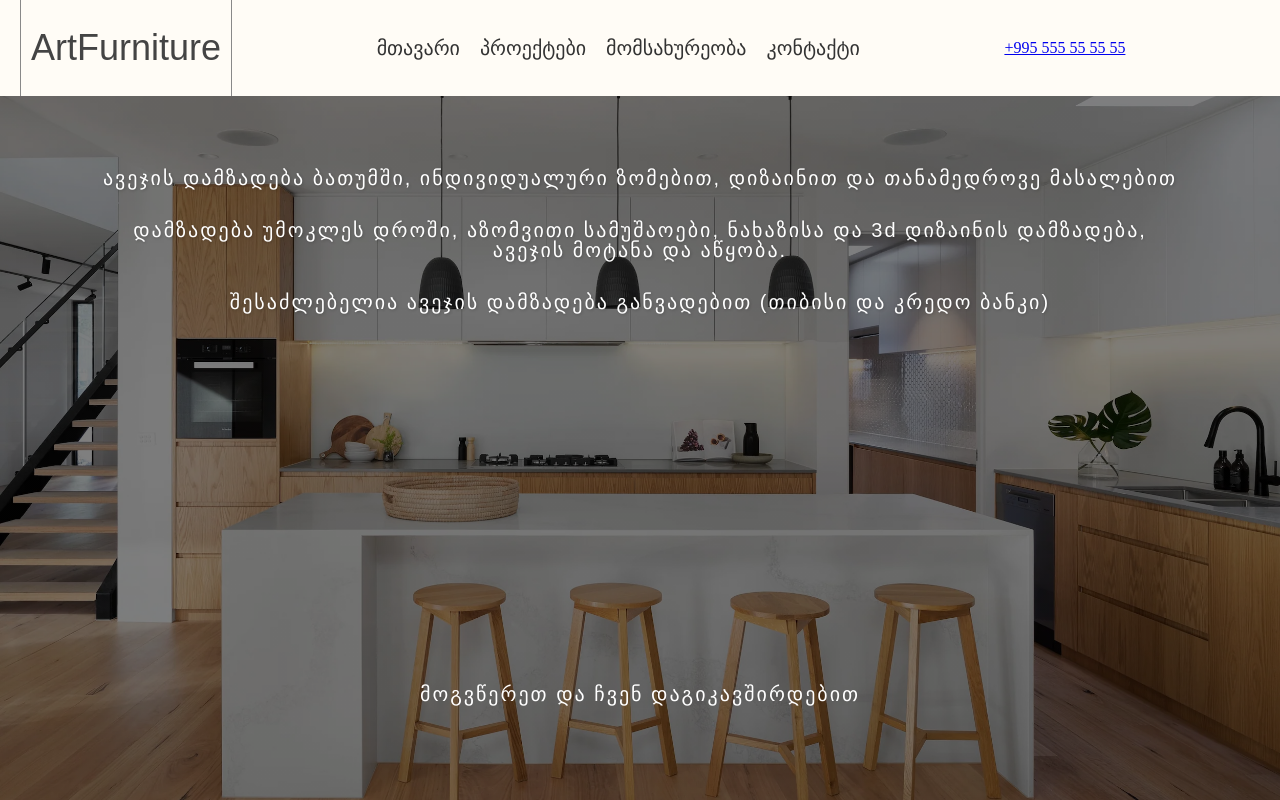
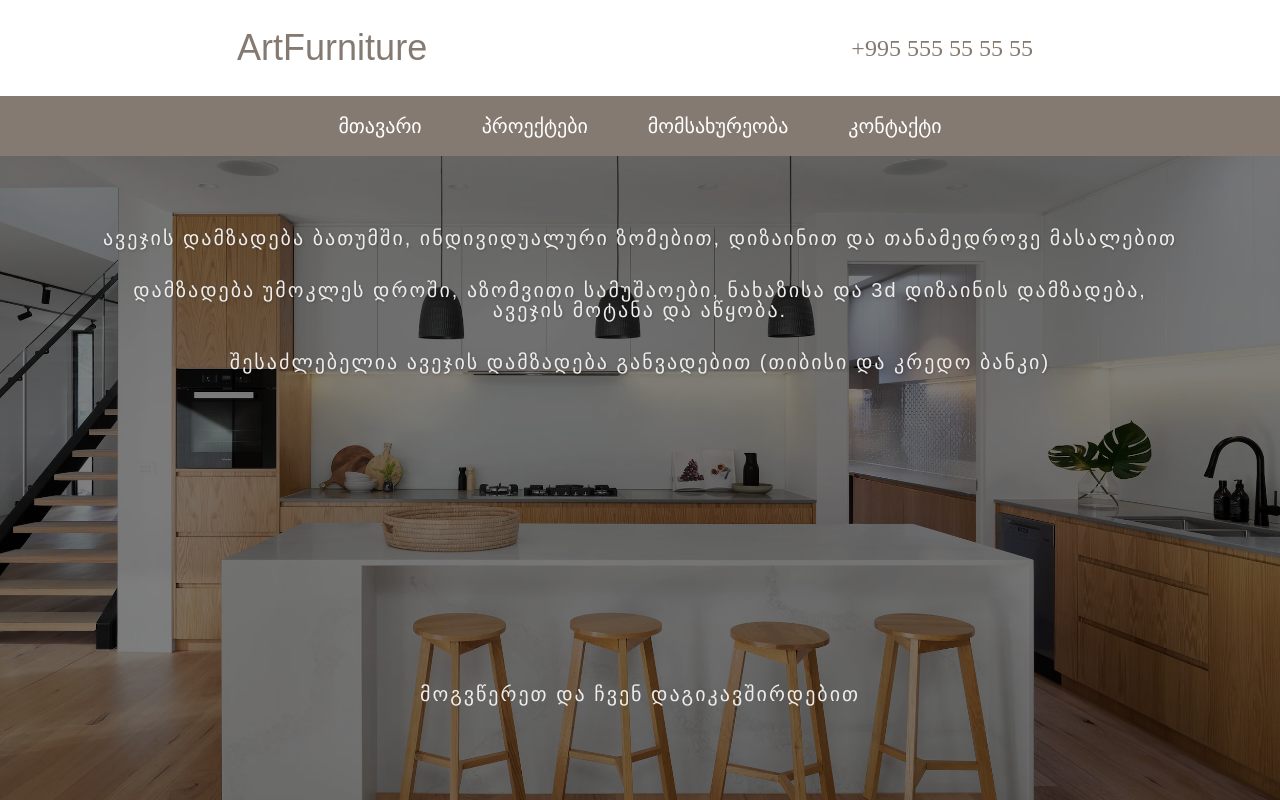
Before and after one commit to ShotaPutkaradze/artfurniture, a React (Create React App) app: page / in a window 1280 px wide. Built offline with nearby package versions, Linux system fonts and the light colour scheme; a web font is replaced by a local one.

Commit message:
new header designe

```diff
--- a/src/App.css
+++ b/src/App.css
@@ -1,4 +1,5 @@
-/* main color: #fff3ca; */
+/* main colors: #857a72 #fff; */
+/*light-americano  #EEEDEC*/
 
 * {
   margin: 0;
--- a/src/components/MainNav.module.css
+++ b/src/components/MainNav.module.css
@@ -1,7 +1,10 @@
 .main_nav {
   display: flex;
   align-items: center;
-  height: 100%;
+  justify-content: center;
+  gap: 4rem;
+  height: 6rem;
+  background-color: #857a72;
 }
 
 .main_nav_link:link,
@@ -12,7 +15,7 @@
   padding: 0 1rem;
   height: 100%;
   text-decoration: none;
-  color: #333;
+  color: #fff;
   font-size: 2rem;
   transition: color 0.5s;
 
@@ -21,9 +24,9 @@
 .main_nav_link:hover,
 .main_nav_link:active {
   padding: 0 0.9rem;
-  color: #898989;
-  border-left: 1px solid #898989;
-  border-right: 1px solid #898989;
+  color: #eeedec;
+  border-left: 1px solid #eeedec;
+  border-right: 1px solid #eeedec;
   /* offset-x | offset-y | blur-radius | color */
-  text-shadow: 0 0 1px #898989;
+  text-shadow: 0 0 1px #eeedec;
 }
--- a/src/layouts/Header.jsx
+++ b/src/layouts/Header.jsx
@@ -9,12 +9,15 @@ const Header = () => {
         <div className={styles.slogan}>
           <a href="/#">ArtFurniture</a>
         </div>
-        <MainNav />
-        <div className={styles.header_contact}>
+
+        <div className={styles.contact}>
           <a href="tel:+995555555555">+995 555 55 55 55</a>
+          <div className={styles.header_language}></div>
         </div>
-        <div className={styles.header_language}></div>
       </header>
+
+      <MainNav />
+
       <main>
         <Outlet />
       </main>
--- a/src/layouts/Header.module.css
+++ b/src/layouts/Header.module.css
@@ -1,10 +1,8 @@
 .container {
   display: flex;
-  justify-content: space-between;
+  justify-content: space-around;
   align-items: center;
   padding: 0 2rem;
-
-  background-color: #fffcf6;
   height: 9.6rem;
   max-width: 100%;
   margin: 0 auto;
@@ -24,12 +22,9 @@
   padding: 0 1rem;
 
   text-decoration: none;
-  color: #444;
+  color: #857a72;
   font-size: 3.6rem;
   font-family: "Rubik", sans-serif;
-
-  border-left: 1px solid #898989;
-  border-right: 1px solid #898989;
   transition: all 0.5s;
 }
 
@@ -40,7 +35,11 @@
 
 .contact {
   display: flex;
-  flex-direction: column;
   gap: 2rem;
+}
+
+.contact a {
+  color: #857a72;
+  font-size: 2.4rem;
   text-decoration: none;
 }
--- a/src/pages/Home.module.css
+++ b/src/pages/Home.module.css
@@ -10,7 +10,7 @@
   background-size: cover;
 
   width: 100%;
-  height: calc(100vh - 9.6rem);
+  height: calc(100vh - 9.6rem - 6rem);
   padding: 4.8rem 0 9.6rem 0;
 }
 
@@ -29,7 +29,7 @@
   font-family: "BPG Arial Caps", sans-serif;
   font-size: 2rem;
   letter-spacing: 0.2rem;
-  color: #fff;
+  color: #eeedec;
   text-align: center;
   font-weight: 400;
 }
```
Also changed, not shown: src/index.css (added).
